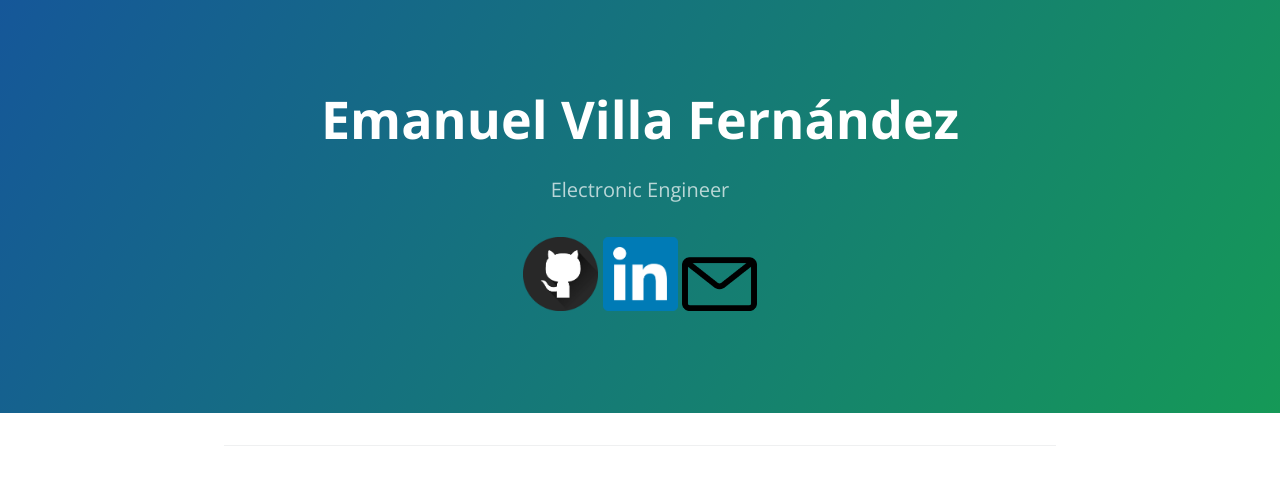
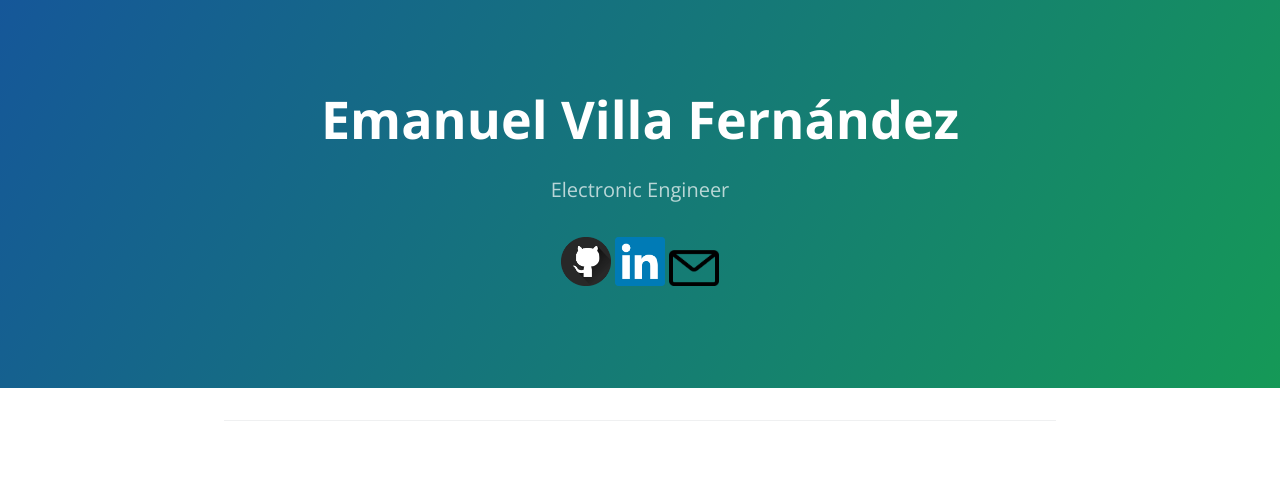
Before and after one commit to EmanuelVF/EmanuelVF.github.io, a Jekyll site: the page built from index.md, in a window 1280 px wide. Shown: the top 485 px of the page. Built offline with Jekyll 4.4.1, drawn with Linux system fonts in a browser that asks for light colours.

Commit message:
Editing image sizes

```diff
--- a/_layouts/Emanuel.html
+++ b/_layouts/Emanuel.html
@@ -27,15 +27,15 @@
       <h2 class="project-tagline">{{ page.description | default: site.description | default: site.github.project_tagline }}</h2>
       <p align="center">
         <a href="https://github.com/EmanuelVF">
-          <img src="./assets/imgs/github.png" width="75">
+          <img src="./assets/imgs/github.png" width="50">
         </a>
 
         <a href="https://www.linkedin.com/in/emanuelvillafernandez/">
-          <img src="./assets/imgs/linkedin.png" width="75">
+          <img src="./assets/imgs/linkedin.png" width="50">
         </a>
 
         <a href="mailto:emanuelvillafernandez@gmail.com">
-          <img src="./assets/imgs/mail.png" width="75">
+          <img src="./assets/imgs/mail.png" width="50">
         </a>
 
       </p>
```
